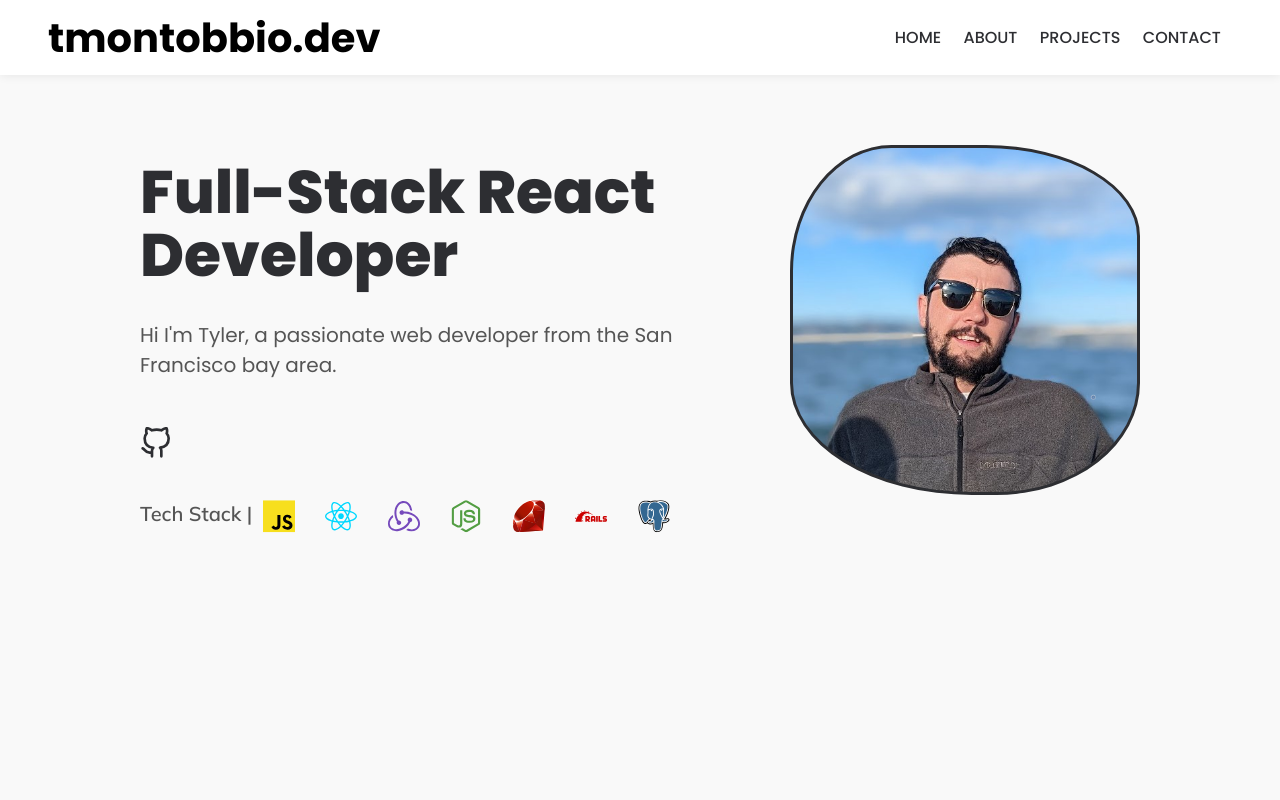
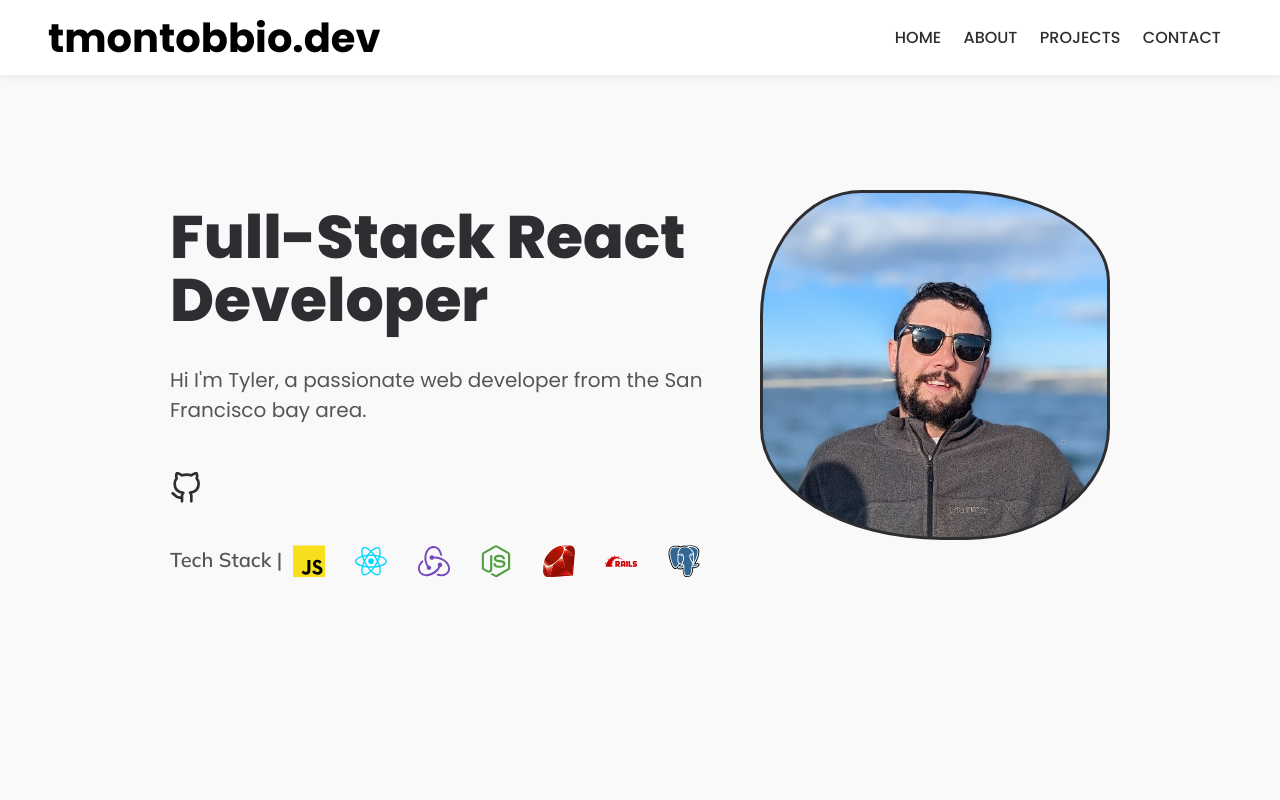
Before and after one commit to tmontobbio/tmontobbio-dev-v3, a React (Vite) app: page / in a window 1280 px wide. Shown: the top 800 px of the page. Built offline with nearby package versions, Linux system fonts and the light colour scheme; some icons are missing.

Commit message:
fixed about container css

```diff
--- a/src/App.css
+++ b/src/App.css
@@ -167,22 +167,16 @@ h5{
  }
 
  #home {
-   width: 100%;
-   height: 100vh;
    background-color: #f9f9f9;
  }
 
  .greeting {
-   width: 1000px;
-   height: 600px;
-   top: 50%;
-   left: 50%;
-   transform: translate(-50%, -55%);
-   transform-origin: center;
-   position: relative;
    display: flex;
    flex-direction: row;
-   justify-content: space-between;
+   height:100vh;
+   justify-content: center;
+   gap:40px;
+   padding-top:10%
  }
 
  .greeting-text {
@@ -254,16 +248,8 @@ h5{
   justify-content: center;
   margin:auto;
   gap:20px;
+  padding:10rem;
 }
-
-/* .container {
-  width: 1000px;
-  height: 600px;
-  margin: auto;
-  padding: 130px 0 130px 0;
-  display: flex;
-  justify-content: space-between;
-} */
 
 #laptop {
   background-image: url("/laptop.jpg");
--- a/src/home/Home.jsx
+++ b/src/home/Home.jsx
@@ -14,6 +14,7 @@ import "../App.css"
 export default function Home() {
     return (
         <div id="home">
+            <div className="container">
                 <div className="greeting">
                     <div className="greeting-text">
                         <h1>Full-Stack React Developer</h1>
@@ -39,6 +40,7 @@ export default function Home() {
                     </div>
                     <div className="greeting-img" />
                 </div>
-        </div >
+            </div>
+        </div>
     )
 }
```
Lines whose indentation alone changed are shown as unchanged.
